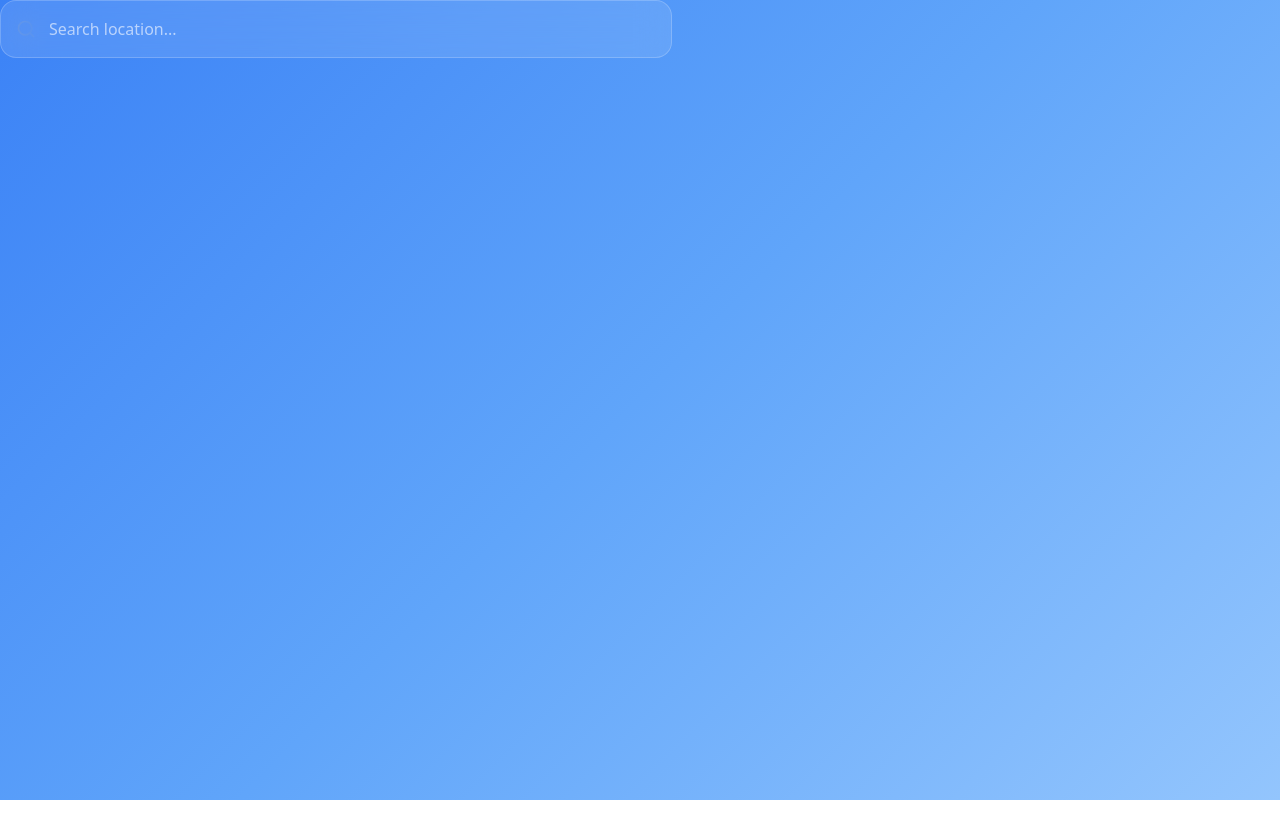
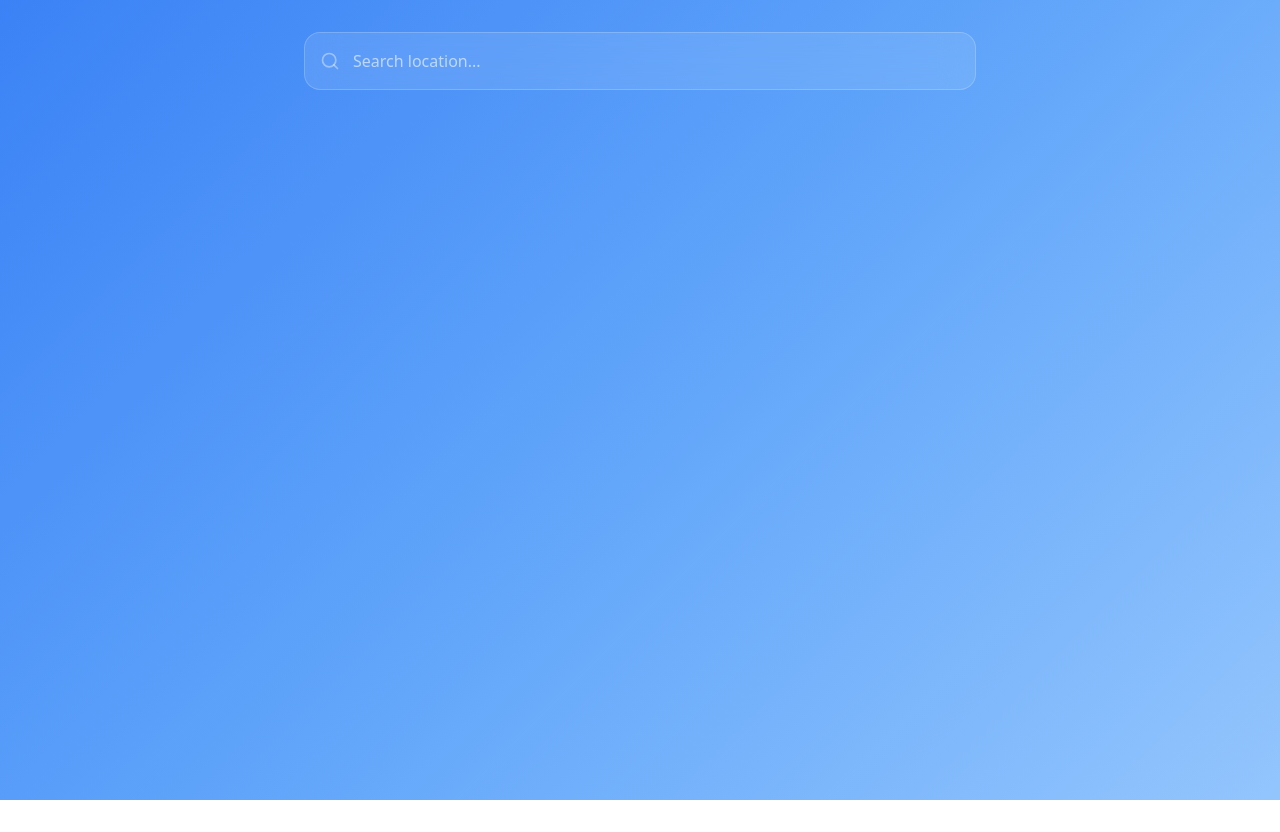
Before and after one commit to faidrn/foreweather, a React (Vite) app: page / in a window 1280 px wide. Before the commit the page ends 800 px from the top, so only its background shows below. Built offline with nearby package versions, Linux system fonts and the light colour scheme.

Commit message:
feat: improve search bar integration
- Update dependencies
- Refactor SearchBar component

```diff
--- a/package.json
+++ b/package.json
@@ -11,6 +11,7 @@
   },
   "dependencies": {
     "@tailwindcss/vite": "^4.1.18",
+    "class-variance-authority": "^0.7.1",
     "framer-motion": "^12.23.26",
     "lucide-react": "^0.561.0",
     "react": "^19.2.0",
--- a/src/components/SearchBar/SearchBar.jsx
+++ b/src/components/SearchBar/SearchBar.jsx
@@ -13,8 +13,6 @@ export function SearchBar({ onLocationSelect }) {
   const [isLoading, setIsLoading] = useState(false);
   const searchRef = useRef(null);
 
-  // 🔒 Previene error si el JSON aún no se ha cargado
-    //if (!translation.searchBar) return <p>Loading...</p>;
 
   useEffect(() => {
     const handleClickOutside = (event) => {
@@ -54,9 +52,9 @@ export function SearchBar({ onLocationSelect }) {
   };
 
   return (
-    <div ref={searchRef} className="relative w-full max-w-2xl">
+    <div ref={searchRef} className="relative w-11/12 md:w-full max-w-2xl top-8">
       <div className="relative">
-        <Search className="absolute left-4 top-1/2 -translate-y-1/2 size-5 text-gray-400" />
+        <Search className="absolute left-4 top-1/2 -translate-y-1/2 size-5 text-white/40 z-10 pointer-events-none" />
         <input
           type="text"
           value={query}
--- a/src/components/layout/MainLayout.jsx
+++ b/src/components/layout/MainLayout.jsx
@@ -7,7 +7,7 @@ const MainLayout = () => {
     const { theme } = useTheme(); // Obtener el tema actual
 
     return (
-        <div className="min-h-screen w-full transition-colors duration-500"
+        <div className="min-h-screen w-full transition-colors duration-500 flex justify-center"
          style={{
            background: 'linear-gradient(135deg, var(--color-primary) 0%, var(--color-secondary) 50%, var(--color-accent) 100%)'
          }}>
```
Also changed, not shown: 1 other file (tests, documents, lock files or other folders).
